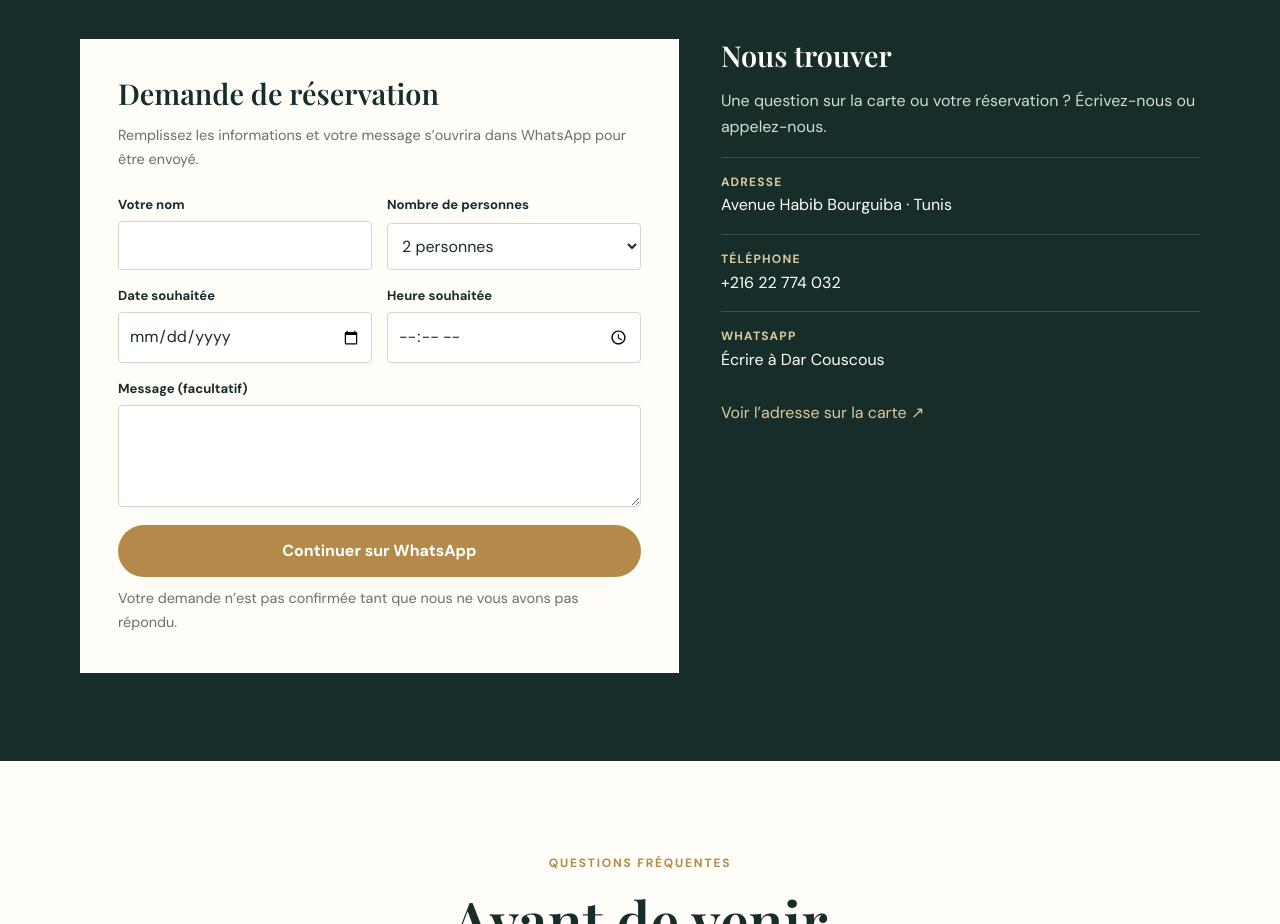
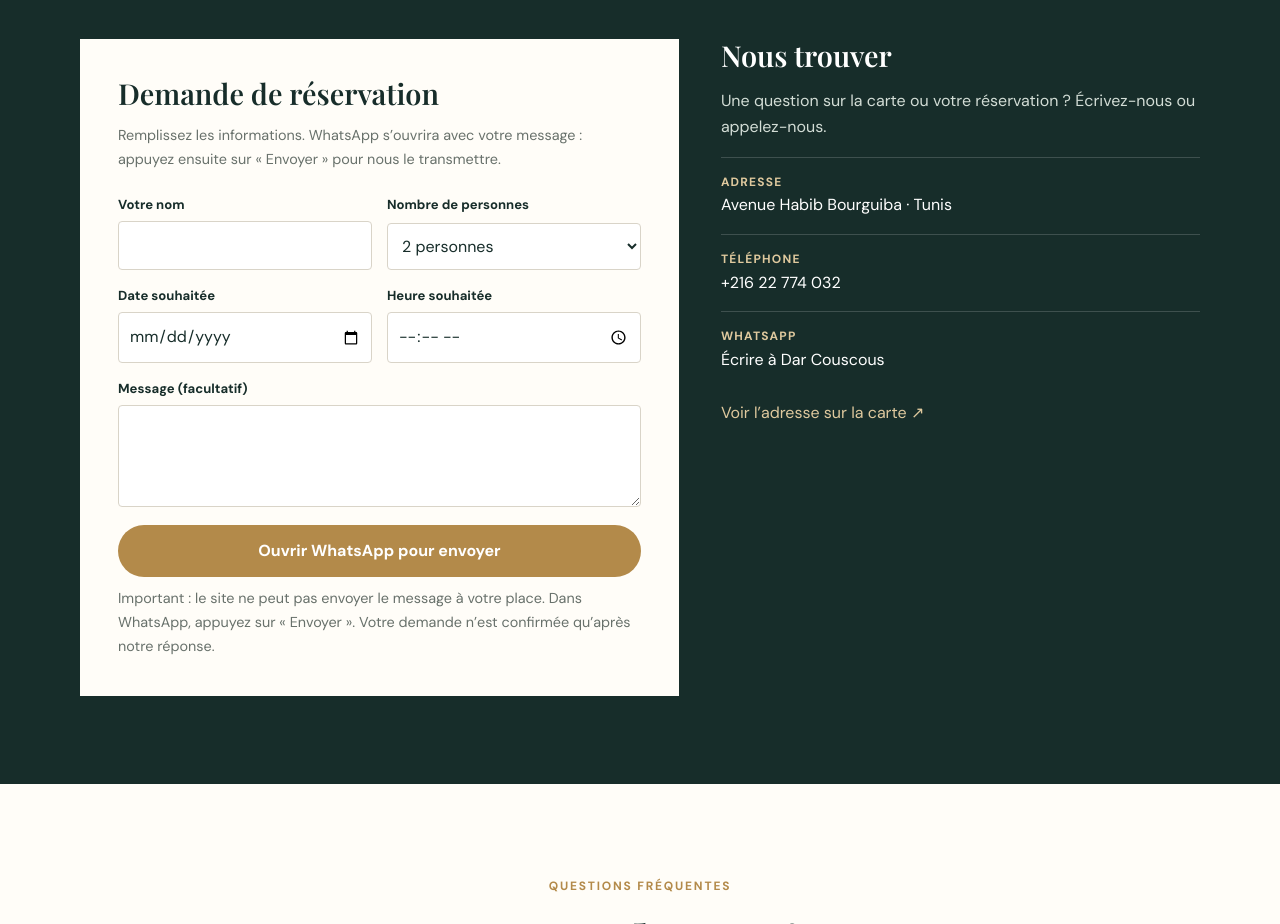
Before and after one commit to bds337/DAR--COUSCOUS, a plain HTML site: page index.html in a window 1280 px wide. Shown: the part 2593-3517 px from the top of the page. Drawn offline with nearby package versions, Linux system fonts and the light colour scheme.

Commit message:
Improve WhatsApp reservation handoff
Co-authored-by: Copilot <223556219+Copilot@users.noreply.github.com>

```diff
--- a/index.html
+++ b/index.html
@@ -262,7 +262,7 @@
         <div class="booking-layout">
           <form class="booking-card" id="booking-form">
             <h3>Demande de réservation</h3>
-            <p>Remplissez les informations et votre message s’ouvrira dans WhatsApp pour être envoyé.</p>
+            <p>Remplissez les informations. WhatsApp s’ouvrira avec votre message : appuyez ensuite sur « Envoyer » pour nous le transmettre.</p>
             <div class="form-grid">
               <div class="field">
                 <label for="guest-name">Votre nom</label>
@@ -293,8 +293,8 @@
                 <textarea id="booking-note" name="note" rows="3"></textarea>
               </div>
             </div>
-            <button class="button" type="submit">Continuer sur WhatsApp</button>
-            <p class="help">Votre demande n’est pas confirmée tant que nous ne vous avons pas répondu.</p>
+            <button class="button" type="submit">Ouvrir WhatsApp pour envoyer</button>
+            <p class="help">Important : le site ne peut pas envoyer le message à votre place. Dans WhatsApp, appuyez sur « Envoyer ». Votre demande n’est confirmée qu’après notre réponse.</p>
           </form>
 
           <aside class="contact" id="contact">
@@ -399,7 +399,7 @@
         `Heure : ${formData.get("time")}`,
         formData.get("note") ? `Message : ${formData.get("note")}` : ""
       ].filter(Boolean).join("\n");
-      window.open(`https://wa.me/21622774032?text=${encodeURIComponent(message)}`, "_blank", "noopener,noreferrer");
+      window.location.assign(`https://wa.me/21622774032?text=${encodeURIComponent(message)}`);
     });
 
     document.querySelector("#year").textContent = new Date().getFullYear();
```
